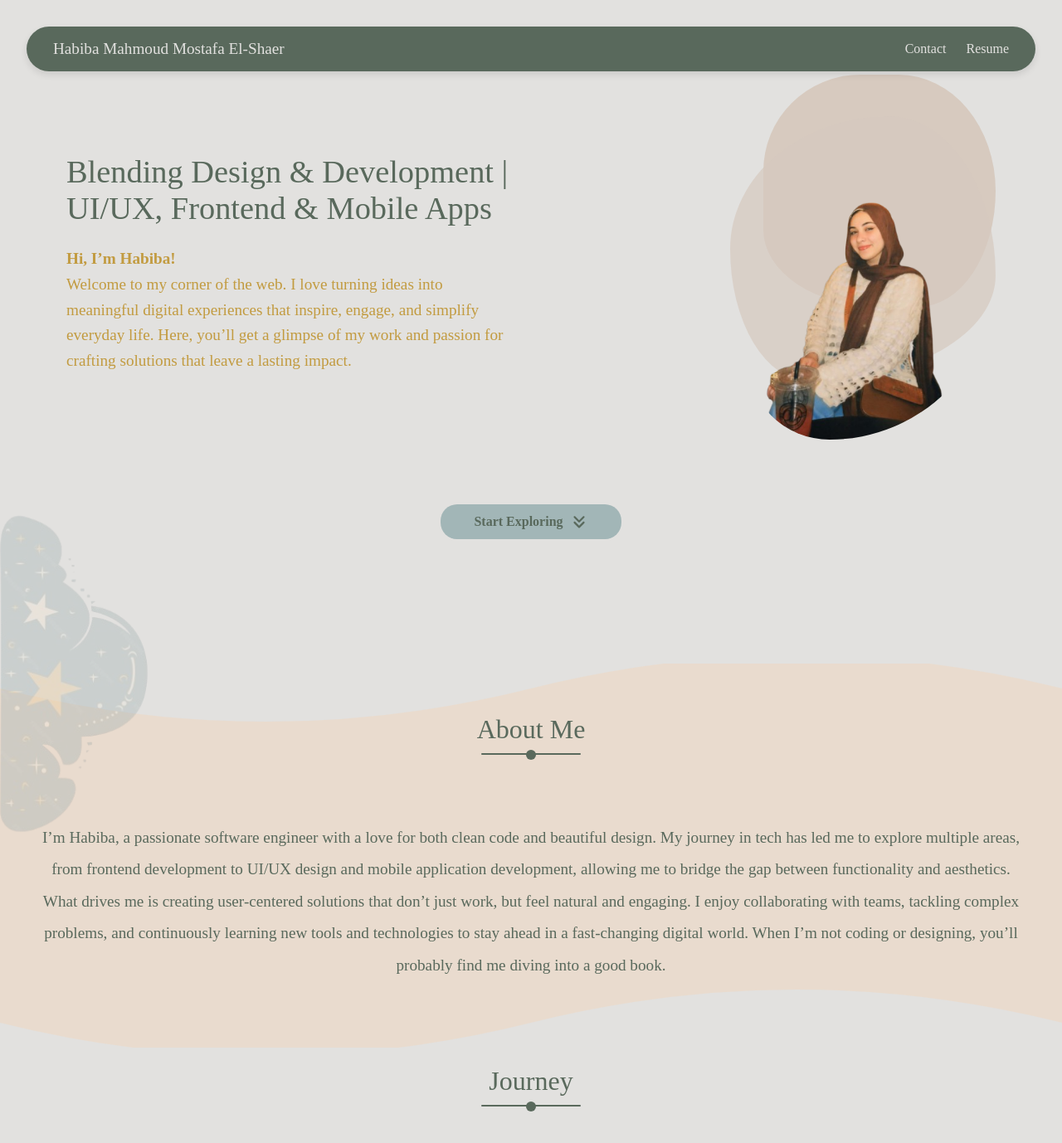
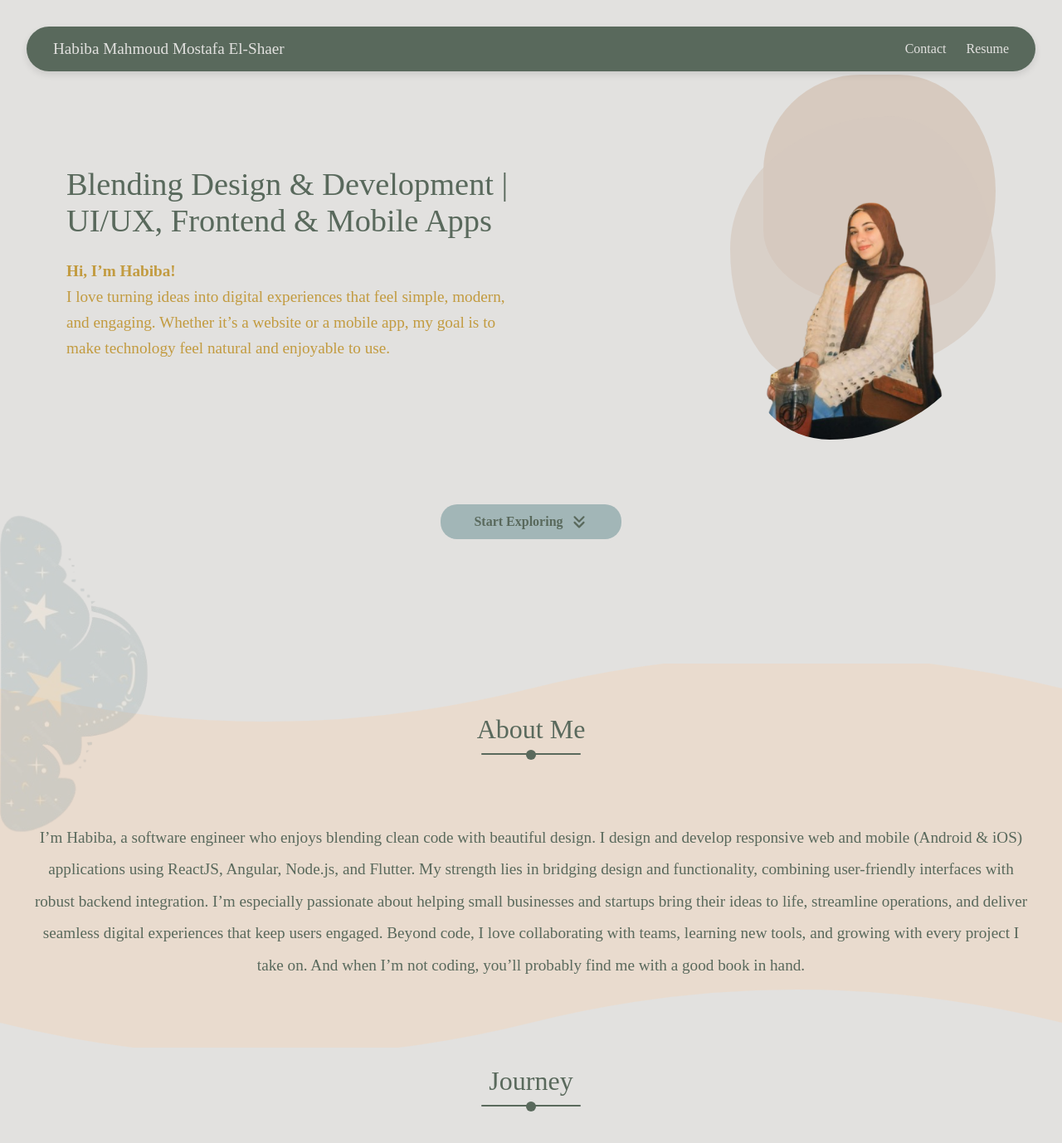
Before and after one commit to Habiba04/Habiba_ElShaer, a React (Vite) app: page / in a window 1280 px wide. Shown: the top 1378 px of the page at 83% size. Built offline with nearby package versions, Linux system fonts and the light colour scheme; a web font is replaced by a local one.

Commit message:
USP added

```diff
--- a/src/Components/About/about.tsx
+++ b/src/Components/About/about.tsx
@@ -14,11 +14,8 @@ const About = () => {
                 <h1>About Me</h1>
             </div>
             <div className="content">
-                    <p>I’m Habiba, a passionate software engineer with a love for both clean code and beautiful design.
-                        My journey in tech has led me to explore multiple areas, from frontend development to UI/UX design and mobile application development, allowing me to bridge the gap between functionality and aesthetics.
-                        What drives me is creating user-centered solutions that don’t just work, but feel natural and engaging.
-                        I enjoy collaborating with teams, tackling complex problems, and continuously learning new tools and technologies to stay ahead in a fast-changing digital world.
-                        When I’m not coding or designing, you’ll probably find me diving into a good book.</p>
+                <p>I’m Habiba, a software engineer who enjoys blending clean code with beautiful design. I design and develop responsive web and mobile (Android & iOS) applications using ReactJS, Angular, Node.js, and Flutter. My strength lies in bridging design and functionality, combining user-friendly interfaces with robust backend integration.
+                    I’m especially passionate about helping small businesses and startups bring their ideas to life, streamline operations, and deliver seamless digital experiences that keep users engaged. Beyond code, I love collaborating with teams, learning new tools, and growing with every project I take on. And when I’m not coding, you’ll probably find me with a good book in hand.</p>
             </div>
             <div className="wave-down">
                 <svg xmlns="http://www.w3.org/2000/svg" viewBox="0 0 1440 150" preserveAspectRatio="none">
--- a/src/Components/HeroSection/hero.tsx
+++ b/src/Components/HeroSection/hero.tsx
@@ -16,7 +16,7 @@ const Hero = () => {
                     <div className="welcome">
                         <span>
                             <strong>Hi, I’m Habiba!</strong><br />
-                            Welcome to my corner of the web. I love turning ideas into meaningful digital experiences that inspire, engage, and simplify everyday life. Here, you’ll get a glimpse of my work and passion for crafting solutions that leave a lasting impact.
+                            I love turning ideas into digital experiences that feel simple, modern, and engaging. Whether it’s a website or a mobile app, my goal is to make technology feel natural and enjoyable to use.
                         </span>
                     </div>
                 </div>
```
Lines whose indentation alone changed are shown as unchanged.
